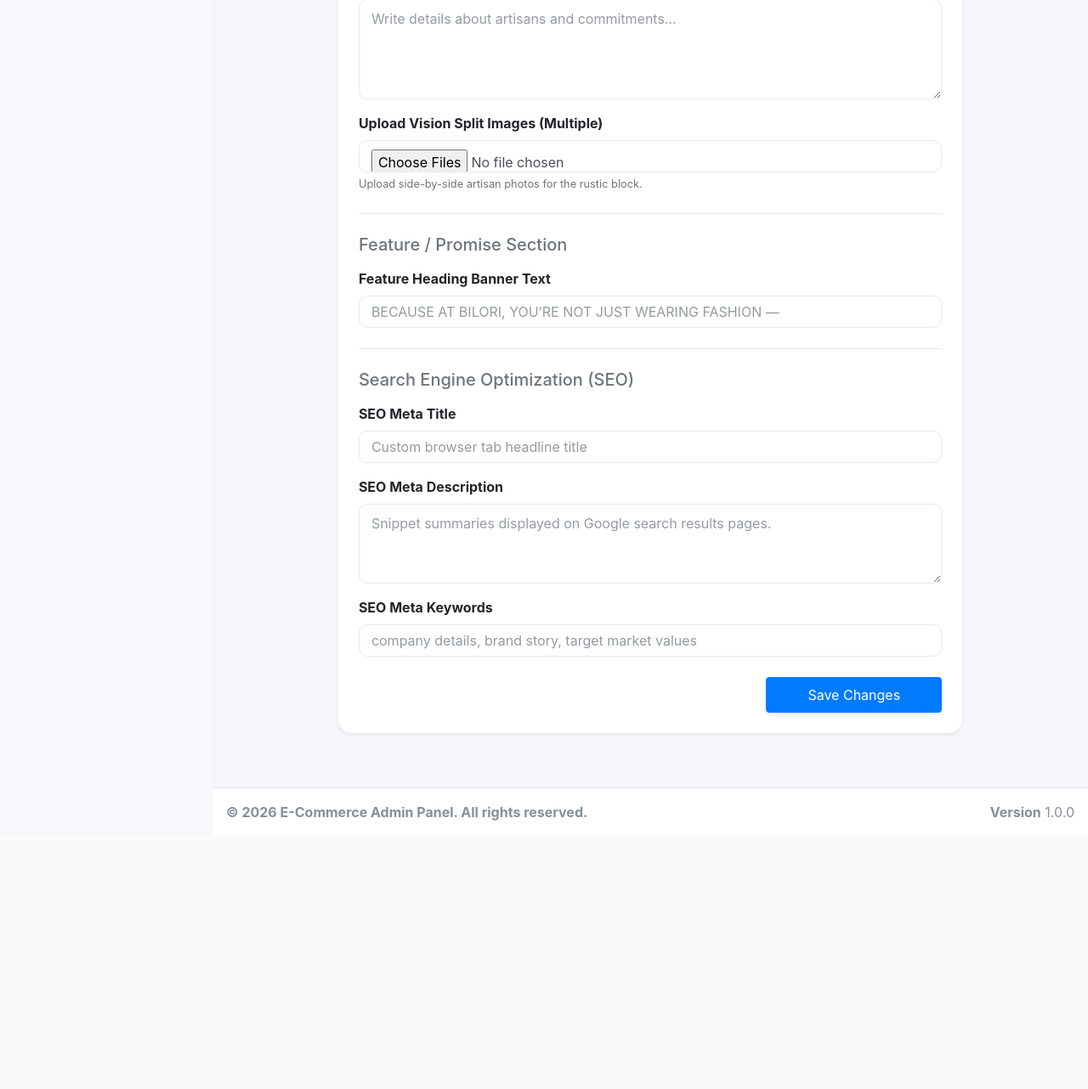
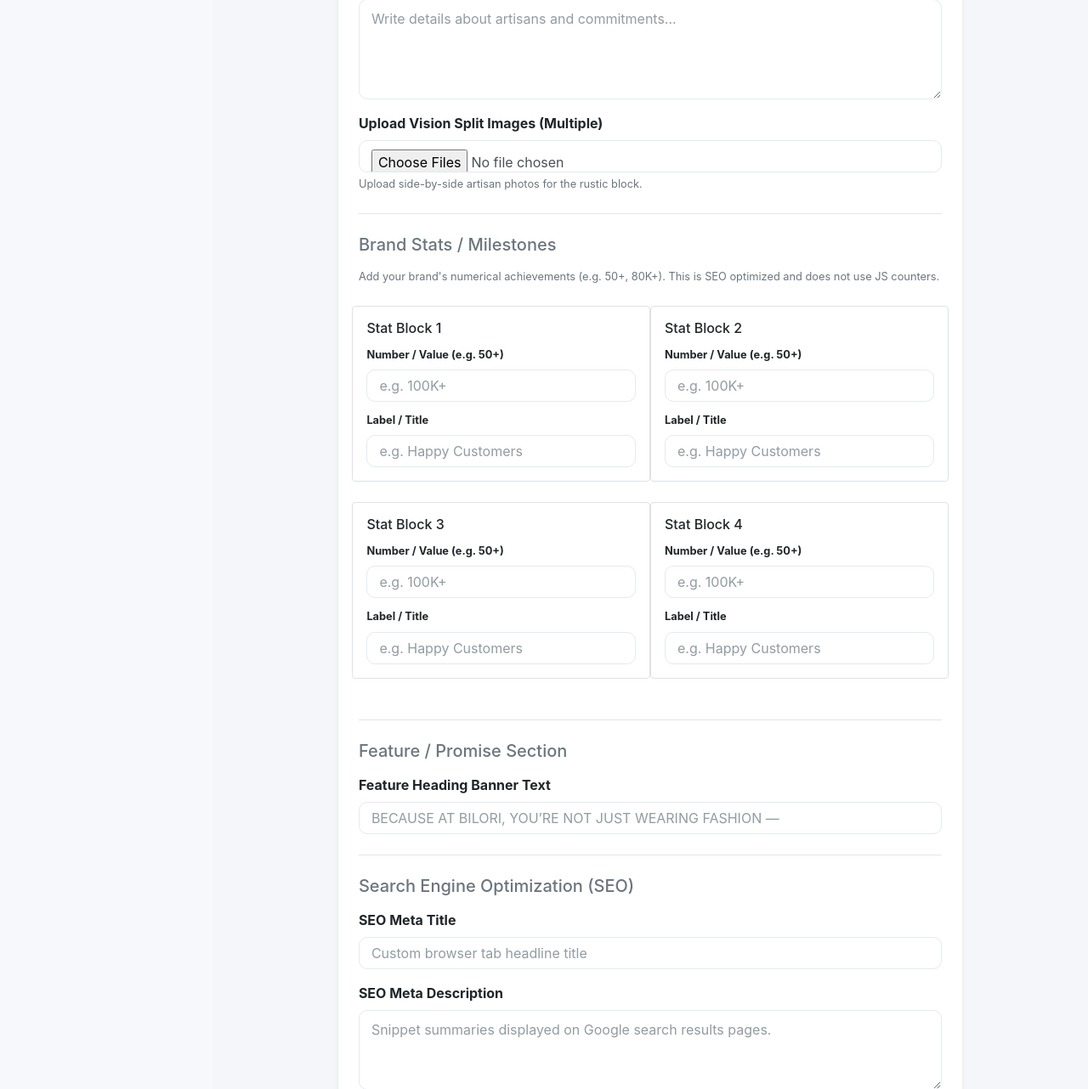
Before and after one commit to Himynameisfaizan/bilori-fashion, a Laravel app: page /admin/about in a window 1280 px wide. Shown: the part 1275-2557 px from the top of the page at 85% size. Before the commit the page ends 2241 px from the top, so only its background shows below. Run offline with Laravel 12, Linux system fonts and the light colour scheme; the visitor is signed in with stand-in values (Sample User, id 1); data comes from the database, SQL or seed files in the repository; data that the repository does not hold is empty; parts of the project's set-up code (start-up, migrations or seed data) failed here and were passed over; some libraries are stand-ins or nearby versions.

Commit message:
upgrade about us page

```diff
--- a/app/Http/Controllers/Admin/AboutController.php
+++ b/app/Http/Controllers/Admin/AboutController.php
@@ -35,6 +35,7 @@ class AboutController extends Controller
             'vision_description'=> 'nullable|string',
             'vision_images.*'   => 'nullable|file|max:2048',
             'feature_title'     => 'nullable|string|max:255',
+            'brand_stats' => 'nullable|array',
         ]);
 
         $about = About::first() ?? new About();
@@ -42,7 +43,8 @@ class AboutController extends Controller
         $data = $request->only([
             'title', 'subtitle', 'short_description', 'description',
             'vision_title', 'vision_description', 'feature_title',
-            'meta_title', 'meta_description', 'meta_keywords'
+            'meta_title', 'meta_description', 'meta_keywords',
+            'brand_stats',
         ]);
 
         $destinationPath = public_path('about');
--- a/app/Models/About.php
+++ b/app/Models/About.php
@@ -25,6 +25,7 @@ class About extends Model
         'meta_title',
         'meta_description',
         'meta_keywords',
+        'brand_stats',
     ];
 
     // OR Option B (Sabse aasan): Tum $fillable ki jagah direct guarded empty kar sakte ho taaki koi bhi field block na ho:
@@ -34,5 +35,6 @@ class About extends Model
         'gallery_images' => 'array',
         'vision_images' => 'array',
         'features_list' => 'array',
+        'brand_stats'   => 'array',
     ];
 }
--- a/resources/views/admin/about/edit.blade.php
+++ b/resources/views/admin/about/edit.blade.php
@@ -156,6 +156,37 @@
                             </div>
 
                             <hr class="text-muted my-4 opacity-25">
+                            <h5 class="fw-bold mb-3 text-secondary">Brand Stats / Milestones</h5>
+                            <p class="text-muted small mb-4">Add your brand's numerical achievements (e.g. 50+, 80K+). This is SEO optimized and does not use JS counters.</p>
+
+                            @php
+                                $stats = !empty($about->brand_stats) ? $about->brand_stats : [
+                                    ['title' => '', 'value' => ''],
+                                    ['title' => '', 'value' => ''],
+                                    ['title' => '', 'value' => ''],
+                                    ['title' => '', 'value' => '']
+                                ];
+                            @endphp
+
+                            <div class="row">
+                                @for($i = 0; $i < 4; $i++)
+                                <div class="col-md-6 mb-4 p-3 border rounded">
+                                    <h6 class="fw-semibold">Stat Block {{ $i + 1 }}</h6>
+                                    <div class="mb-2">
+                                        <label class="form-label small">Number / Value (e.g. 50+)</label>
+                                        <input type="text" name="brand_stats[{{ $i }}][value]" class="form-control custom-input"
+                                            value="{{ $stats[$i]['value'] ?? '' }}" placeholder="e.g. 100K+">
+                                    </div>
+                                    <div>
+                                        <label class="form-label small">Label / Title</label>
+                                        <input type="text" name="brand_stats[{{ $i }}][title]" class="form-control custom-input"
+                                            value="{{ $stats[$i]['title'] ?? '' }}" placeholder="e.g. Happy Customers">
+                                    </div>
+                                </div>
+                                @endfor
+                            </div>
+
+                            <hr class="text-muted my-4 opacity-25">
                             <h5 class="fw-bold mb-3 text-secondary">Feature / Promise Section</h5>
 
                             <!-- FEATURE TITLE -->
```
Also changed, not shown: resources/views/about.blade.php (+91 -0 lines).
